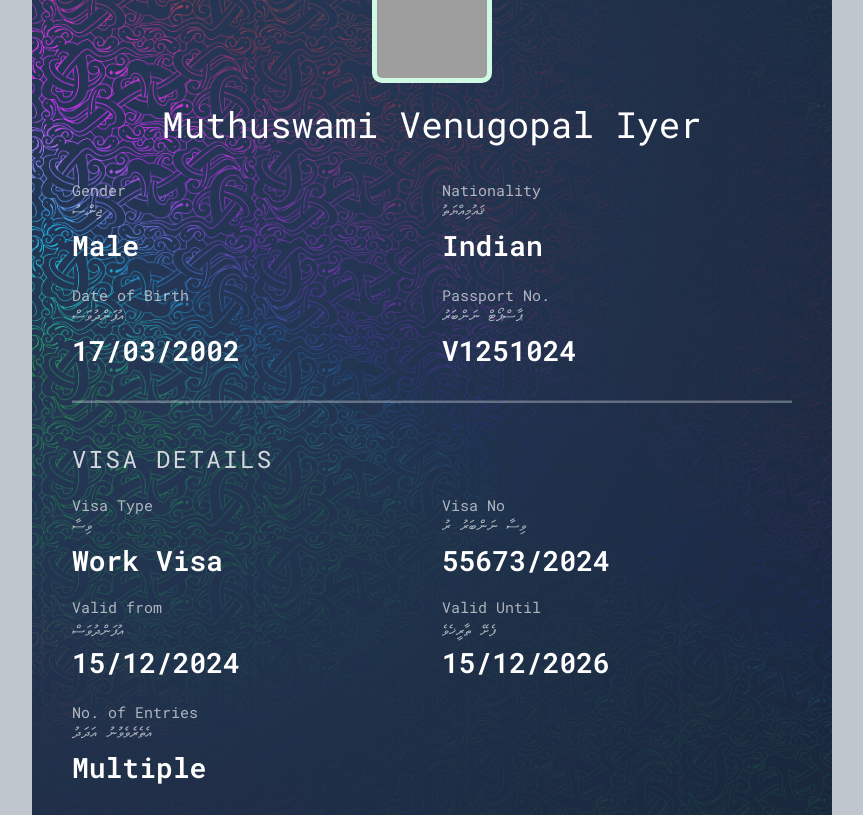
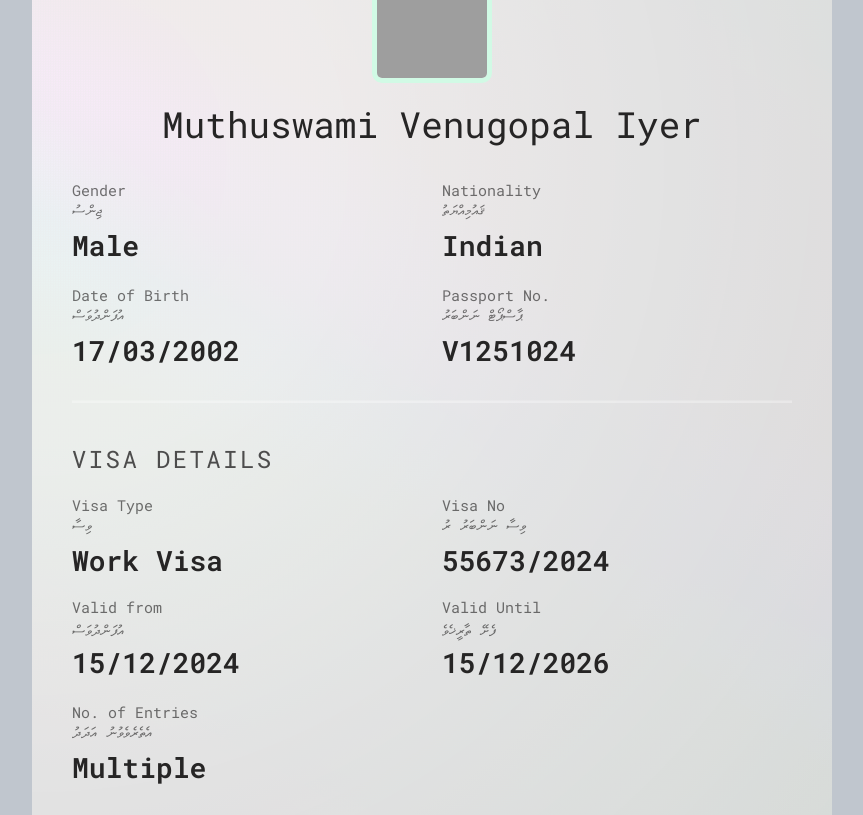
Before and after one commit to husainx/visa-v2, a plain HTML site: page interactive-card.html in a window 1280 px wide. Shown: the top 815 px of the page, without its empty margins (208-1071 px from the left). Drawn offline with Linux system fonts and the light colour scheme; grey boxes are pictures that could not be loaded.

Commit message:
Update interactive-card.html

```diff
--- a/interactive-card.html
+++ b/interactive-card.html
@@ -55,8 +55,8 @@
         width: 20em;
         height: 35em;
         border-radius: 0.75em;
-        background-color: hsl(217, 41%, 15%);
-        color: white;
+        background-color: hsl(0, 0%, 83%);
+        color: rgb(38, 37, 37);
         overflow: hidden;
         margin: auto;
         transform: rotateX(var(--rx, 0deg)) rotateY(var(--ry, 0deg)) scale(2.5);
@@ -279,7 +279,7 @@
             50% + ((var(--y, 50%) - 50%) * var(--factor)) +
               var(--tilt-offset-y, 0%)
           );
-        mask-size: 85px;
+        mask-size: 2px;
         mask-repeat: repeat;
         filter: brightness(1.1) contrast(1.25) saturate(2);
         mix-blend-mode: plus-lighter;
```
